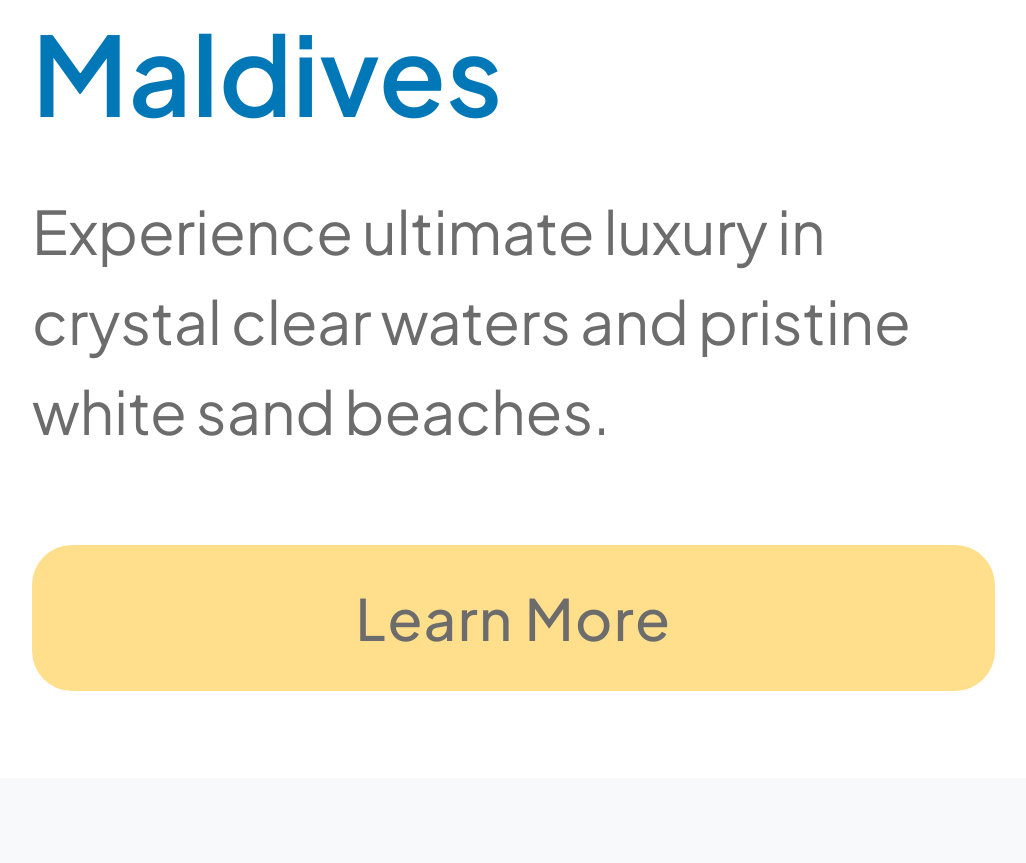
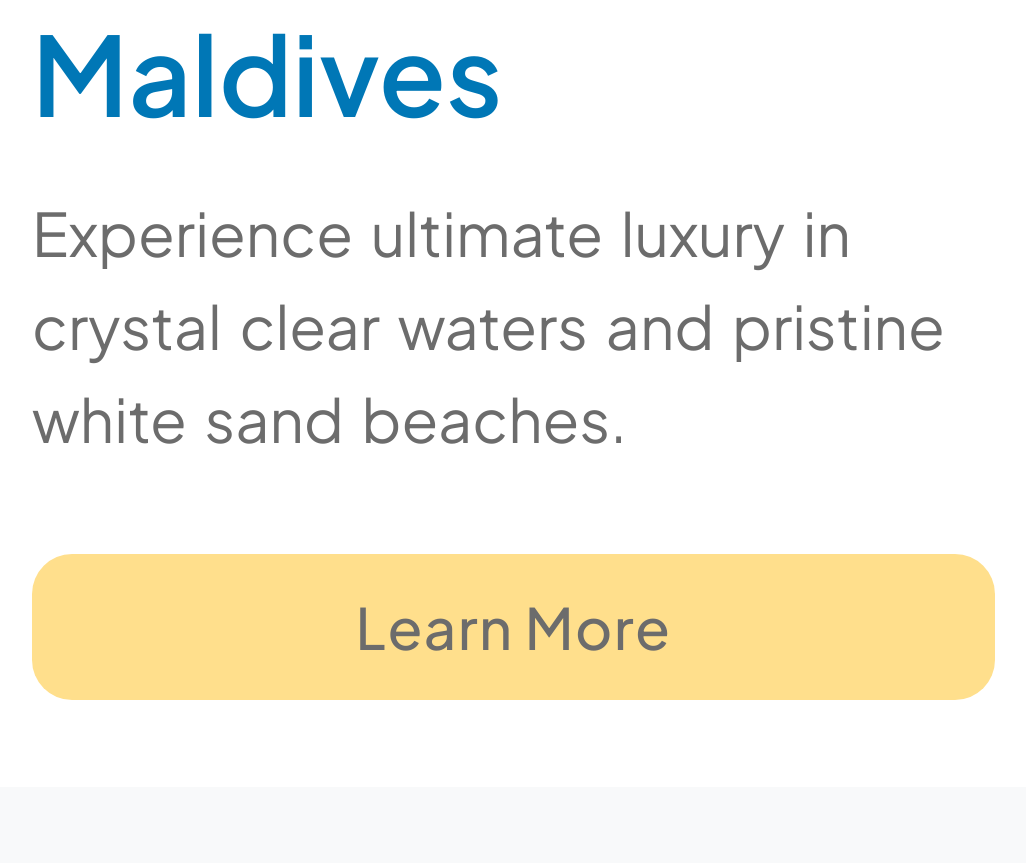
Before and after one commit to SwatiTiwari-1/Frontend-UI-Implementation-Figma-to-Pixel-Perfect-Webpage2.0, a plain HTML site: page index.html in a window 1280 px wide. Shown: the part 4577-5440 px from the top of the page, without its empty margins (128-1154 px from the left). Drawn offline with Linux system fonts and the light colour scheme.

Commit message:
working on it

```diff
--- a/Style.css
+++ b/Style.css
@@ -223,7 +223,7 @@ body {
 .destination-grid {
   display: grid;
   grid-template-columns: repeat(1, 1fr);
-  gap: 109px;
+  gap: 110px;
 }
 
 .destination-card {
@@ -286,8 +286,8 @@ body {
 
 .destination-desc {
   font-size: 60px;
-  word-spacing: -1px;
-  line-height: 1.5;
+  word-spacing: 7.5px;
+  line-height: 1.55;
   margin-bottom: 89px;
 }
 
--- a/index.html
+++ b/index.html
@@ -105,7 +105,7 @@
                     <div class="destination-info">
                         <h3 class="destination-title">Tokyo City</h3>
                         <p class="destination-desc">
-                        Immerse yourself in the vibrant metropolis<br>blending deep tradition with modern<br>tech.
+                        Immerse yourself in a vibrant metropolis<br>blending deep tradition with modern<br>tech.
                         </p>
                         <a href="#learnmore" class="destination-btn">Learn More</a>
                     </div>
```
